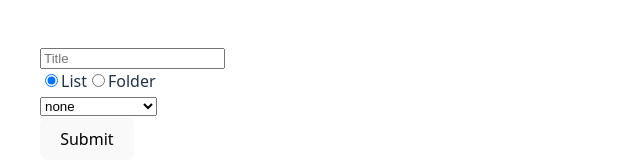
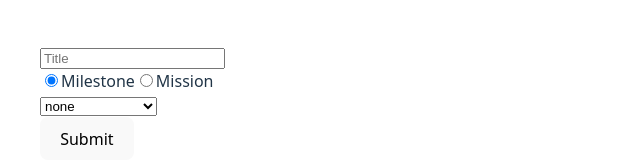
Before and after one commit to thomaswilliamscode/todo, a React (Vite) app: page / in a window 1280 px wide. Shown: the part 518-678 px from the top of the page, without its empty margins (0-640 px from the left). Built offline with nearby package versions, Linux system fonts and the light colour scheme.

Commit message:
Rename labels in AddFolderOrList component for clarity and add new CSS file for styling

```diff
--- a/src/components/AddFolderOrList.tsx
+++ b/src/components/AddFolderOrList.tsx
@@ -152,7 +152,7 @@ export default function AddFolderOrList () {
                   })
                 }
               />
-              <label htmlFor='list'>List</label>
+              <label htmlFor='list'>Milestone</label>
               <input
                 type='radio'
                 value='folder'
@@ -167,7 +167,7 @@ export default function AddFolderOrList () {
                 }
               />
 
-              <label htmlFor='folder'>Folder</label>
+              <label htmlFor='folder'>Mission</label>
             </div>
           </div>
           <div className='folder-submit'>
```
Also changed, not shown: src/Styles/add-todo-form.css (added).
